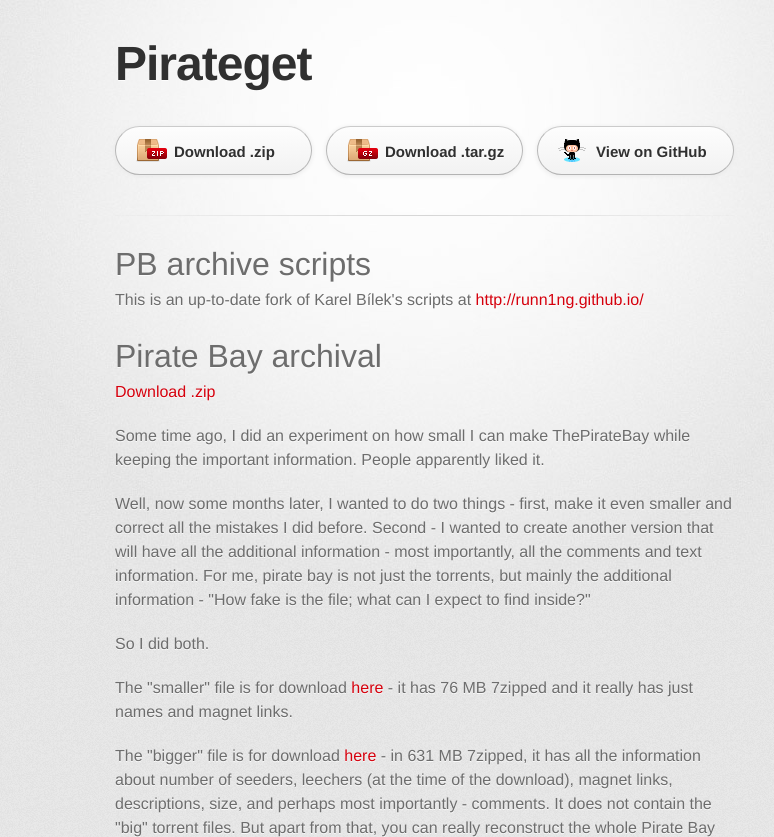
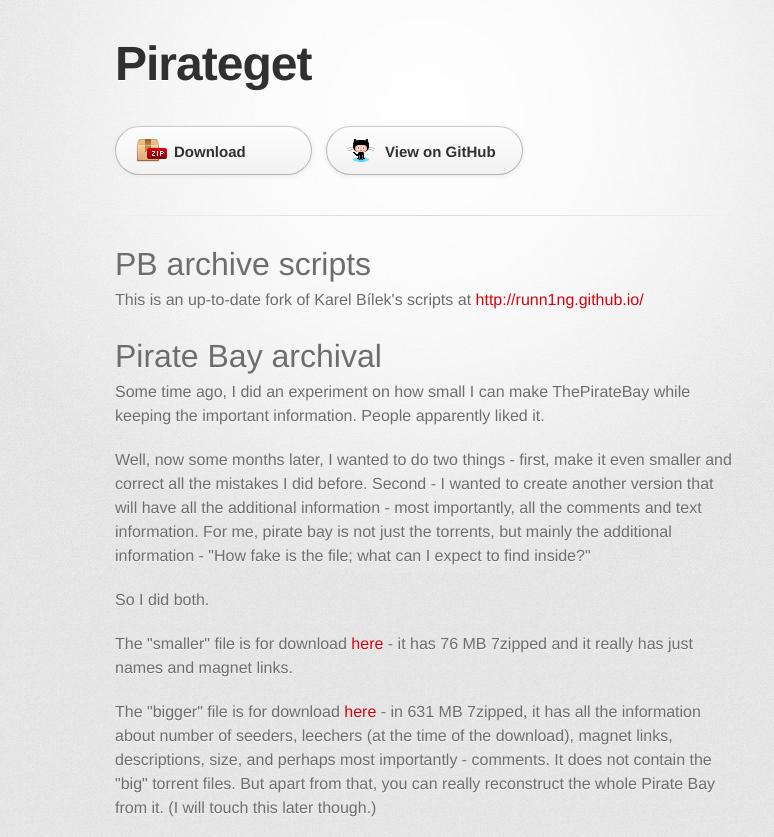
Before and after one commit to urras/pirateget, a plain HTML site: page index.html in a window 1280 px wide. Shown: the top 837 px of the page, without its empty margins (215-989 px from the left). Drawn offline with Linux system fonts and the light colour scheme; a web font is replaced by a local one.

Commit message:
Update index.html

```diff
--- a/index.html
+++ b/index.html
@@ -23,8 +23,7 @@
         </header>
 
         <section id="downloads" class="clearfix">
-          <a href="https://github.com/fr0stycl34r/pirateget/zipball/master" id="download-zip" class="button"><span>Download .zip</span></a>
-          <a href="https://github.com/fr0stycl34r/pirateget/tarball/master" id="download-tar-gz" class="button"><span>Download .tar.gz</span></a>
+          <a href="https://github.com/fr0stycl34r/pirateget/archive/master.zip" id="download-zip" class="button"><span>Download</span></a>
           <a href="https://github.com/fr0stycl34r/pirateget" id="view-on-github" class="button"><span>View on GitHub</span></a>
         </section>
 
@@ -37,8 +36,6 @@
 
 <h1>Pirate Bay archival</h1>
 
-<p><a href="https://github.com/fr0stycl34r/pirateget/archive/master.zip">
-Download .zip</a></p>
 
 <p>Some time ago, I did an experiment on how small I can make ThePirateBay while keeping the important information. People apparently liked it.</p>
 
```
